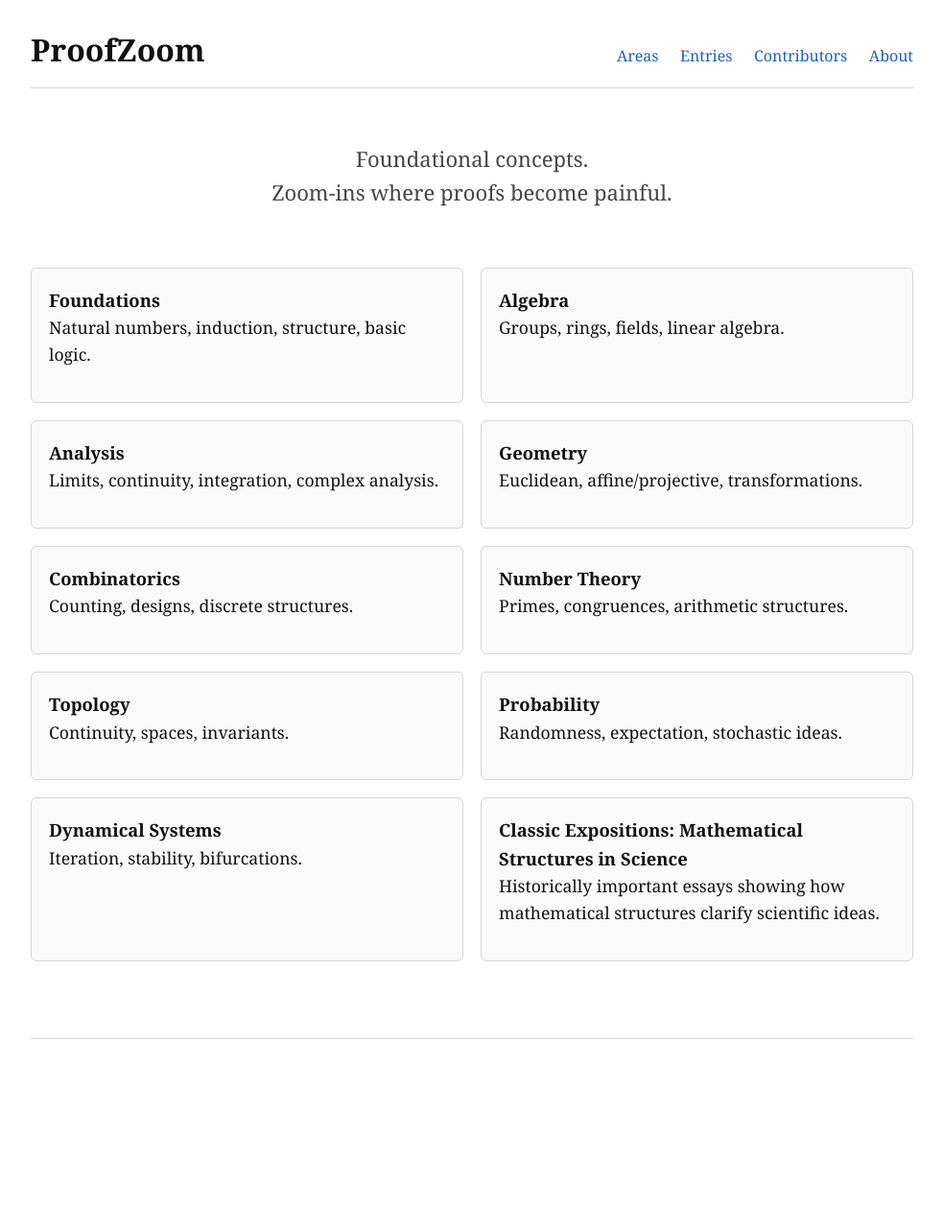
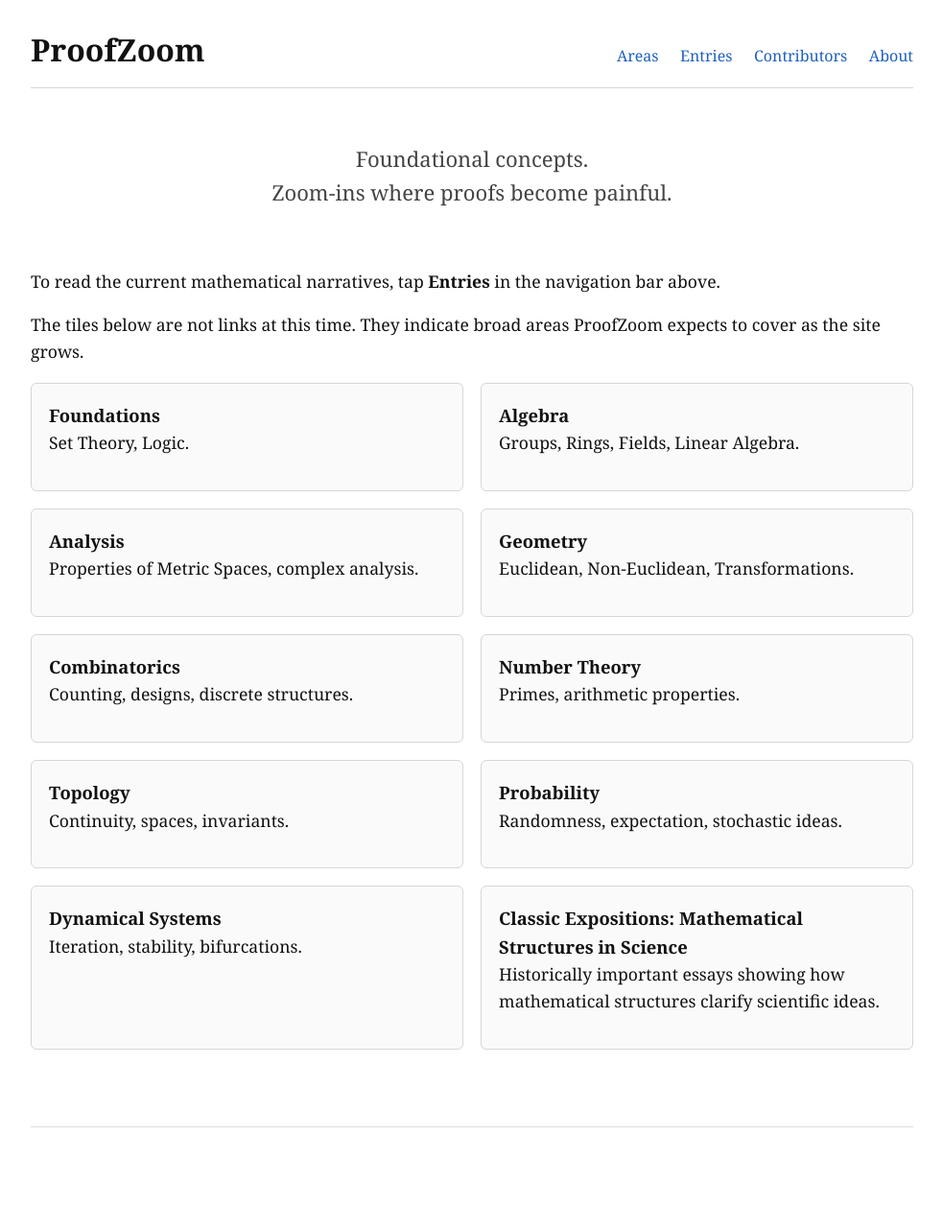
Before and after one commit to Dinside01/proofzoom, a Jekyll site: the page built from index.html, in a window 1280 px wide. Shown: the whole page at 96% size, without its empty margins (148-1131 px from the left). Built offline with Jekyll 4.4.1, drawn with Linux system fonts in a browser that asks for light colours; before the commit the page ends 1191 px from its top, so only the background shows below that.

Commit message:
Add homepage note about Entries and area tiles

```diff
--- a/index.html
+++ b/index.html
@@ -10,26 +10,36 @@ Foundational concepts.<br>
 Zoom-ins where proofs become painful.
 </p>
 
+<div class="home-note">
+  <p>
+    To read the current mathematical narratives, tap <strong>Entries</strong> in the navigation bar above.
+  </p>
+
+  <p>
+    The tiles below are not links at this time. They indicate broad areas ProofZoom expects to cover as the site grows.
+  </p>
+</div>
+
 <div class="areas-grid">
 
   <div class="area-card">
     <a href="{{ '/areas/foundations/' | relative_url }}"><strong>Foundations</strong></a>
-    <p>Natural numbers, induction, structure, basic logic.</p>
+    <p>Set Theory, Logic.</p>
   </div>
 
   <div class="area-card">
     <a href="{{ '/areas/algebra/' | relative_url }}"><strong>Algebra</strong></a>
-    <p>Groups, rings, fields, linear algebra.</p>
+    <p>Groups, Rings, Fields, Linear Algebra.</p>
   </div>
 
   <div class="area-card">
     <a href="{{ '/areas/analysis/' | relative_url }}"><strong>Analysis</strong></a>
-    <p>Limits, continuity, integration, complex analysis.</p>
+    <p>Properties of Metric Spaces, complex analysis.</p>
   </div>
 
   <div class="area-card">
     <a href="{{ '/areas/geometry/' | relative_url }}"><strong>Geometry</strong></a>
-    <p>Euclidean, affine/projective, transformations.</p>
+    <p>Euclidean, Non-Euclidean, Transformations.</p>
   </div>
 
   <div class="area-card">
@@ -39,7 +49,7 @@ Zoom-ins where proofs become painful.
 
   <div class="area-card">
     <a href="{{ '/areas/number-theory/' | relative_url }}"><strong>Number Theory</strong></a>
-    <p>Primes, congruences, arithmetic structures.</p>
+    <p>Primes, arithmetic properties.</p>
   </div>
 
   <div class="area-card">
```
